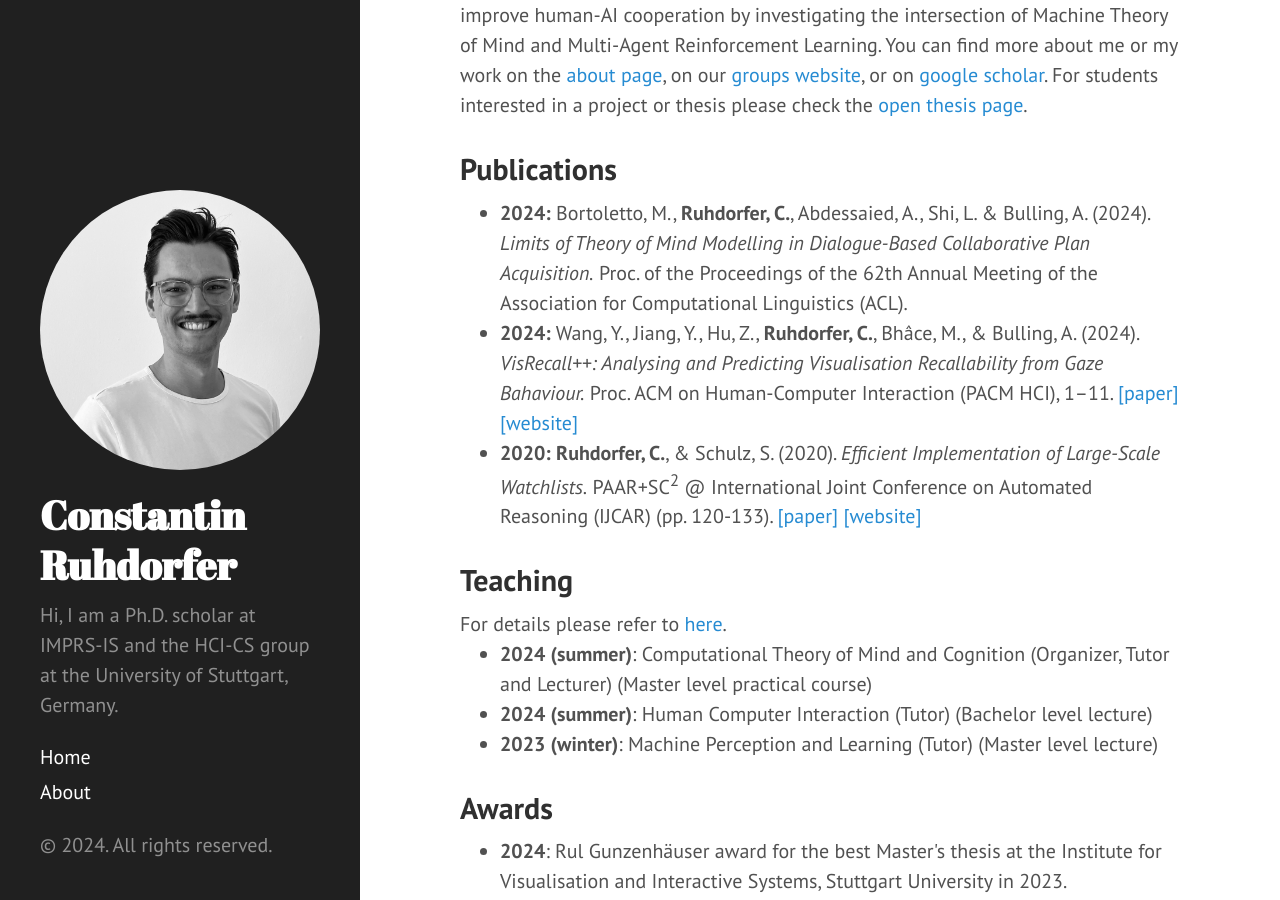
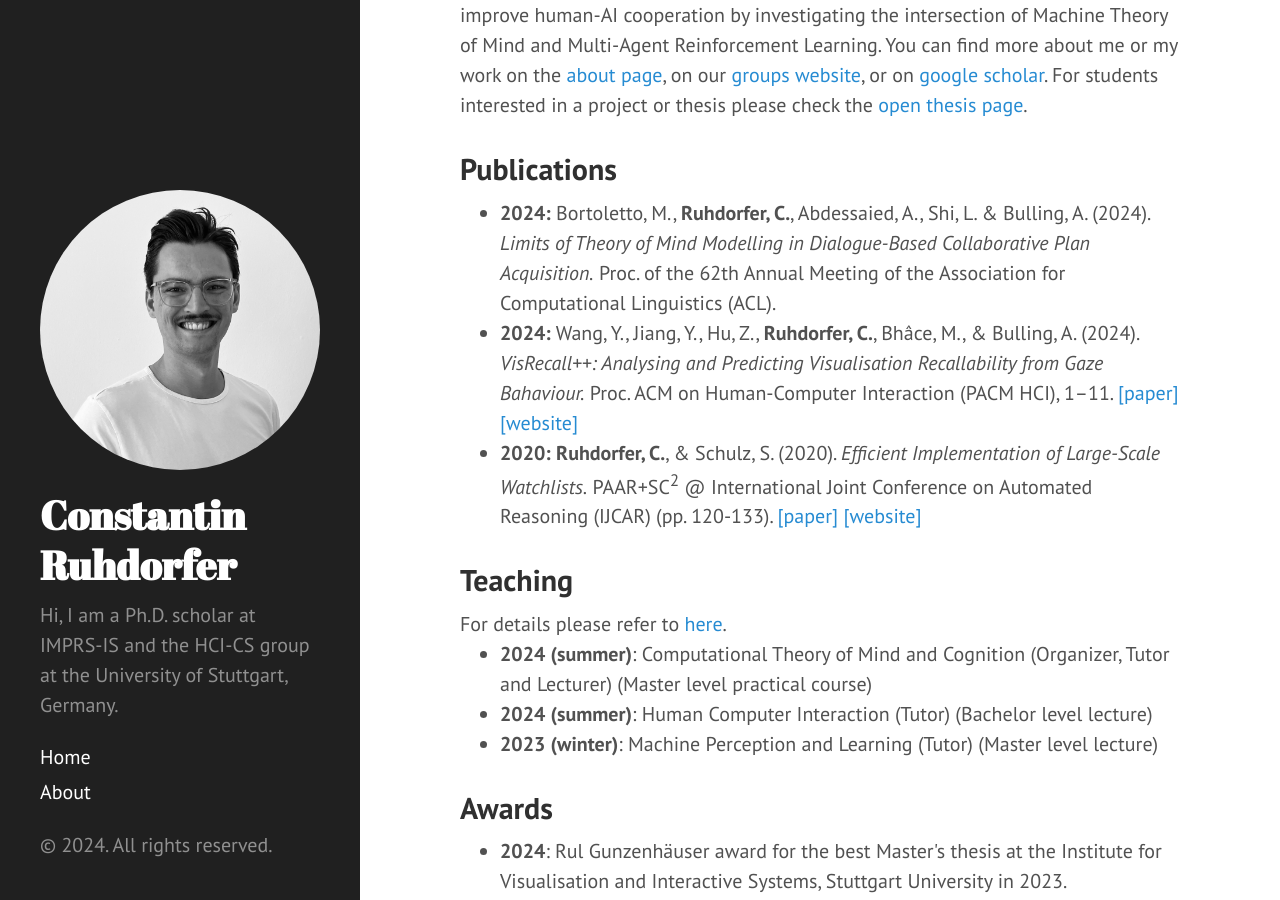
Before and after one commit to ConstantinRuhdorfer/constantinruhdorfer.github.io, a Jekyll site: the page built from index.html, in a window 1280 px wide and 900 px high, scrolled down 300 px. Built offline with Jekyll 4.4.1, drawn with Linux system fonts in a browser that asks for light colours; the list of posts is cut into pages by our own code.

Commit message:
Update index.html

```diff
--- a/index.html
+++ b/index.html
@@ -14,7 +14,7 @@
 <h2 class="post-title">Publications</h2>
 
 <ul>
-  <li><b>2024:</b> Bortoletto, M., <b>Ruhdorfer, C.</b>, Abdessaied, A., Shi, L. & Bulling, A. (2024). <i>Limits of Theory of Mind Modelling in Dialogue-Based Collaborative Plan Acquisition.</i> Proc. of the Proceedings of the 62th Annual Meeting of the Association for Computational Linguistics (ACL).
+  <li><b>2024:</b> Bortoletto, M., <b>Ruhdorfer, C.</b>, Abdessaied, A., Shi, L. & Bulling, A. (2024). <i>Limits of Theory of Mind Modelling in Dialogue-Based Collaborative Plan Acquisition.</i> Proc. of the 62th Annual Meeting of the Association for Computational Linguistics (ACL).
   <li><b>2024:</b> Wang, Y., Jiang, Y., Hu, Z., <b>Ruhdorfer, C.</b>, Bhâce, M., & Bulling, A. (2024). <i>VisRecall++: Analysing and Predicting Visualisation Recallability from Gaze Bahaviour.</i> Proc. ACM on Human-Computer Interaction (PACM HCI), 1–11. <a href="https://www.perceptualui.org/publications/wang24_etra.pdf">[paper]</a> <a href="https://www.perceptualui.org/publications/wang24_etra/">[website]</a></li>
   <li><b>2020:</b> <b>Ruhdorfer, C.</b>, & Schulz, S. (2020). <i>Efficient Implementation of Large-Scale Watchlists.</i> PAAR+SC<sup>2</sup> @ International Joint Conference on Automated Reasoning (IJCAR) (pp. 120-133). <a href="http://wwwlehre.dhbw-stuttgart.de/~sschulz/PAPERS/RS-PAAR-2020.pdf">[paper]</a> <a href="http://www.eprover.eu/E-eu/SoftWatch.html">[website]</a></li>
 </ul>
```
